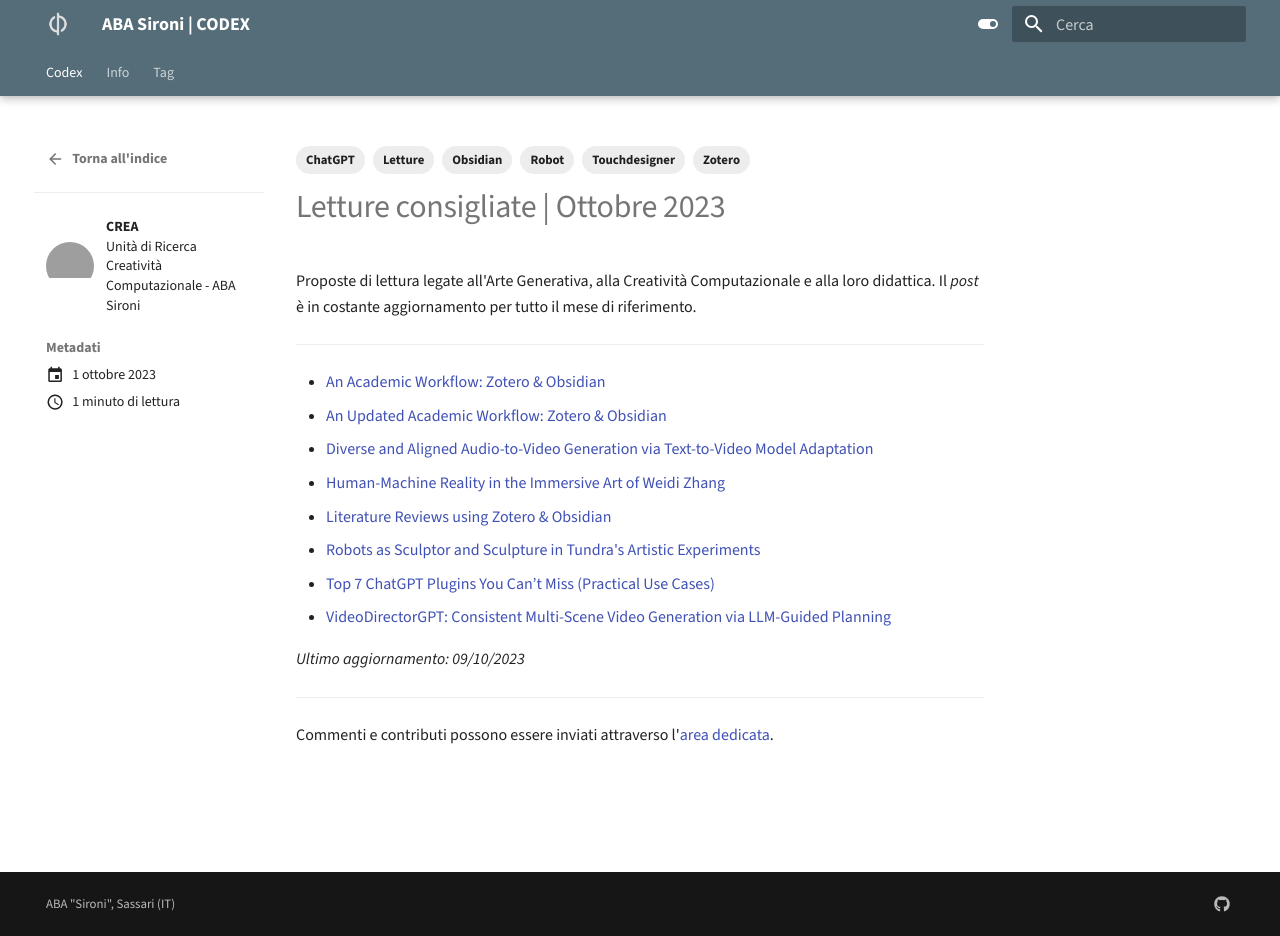
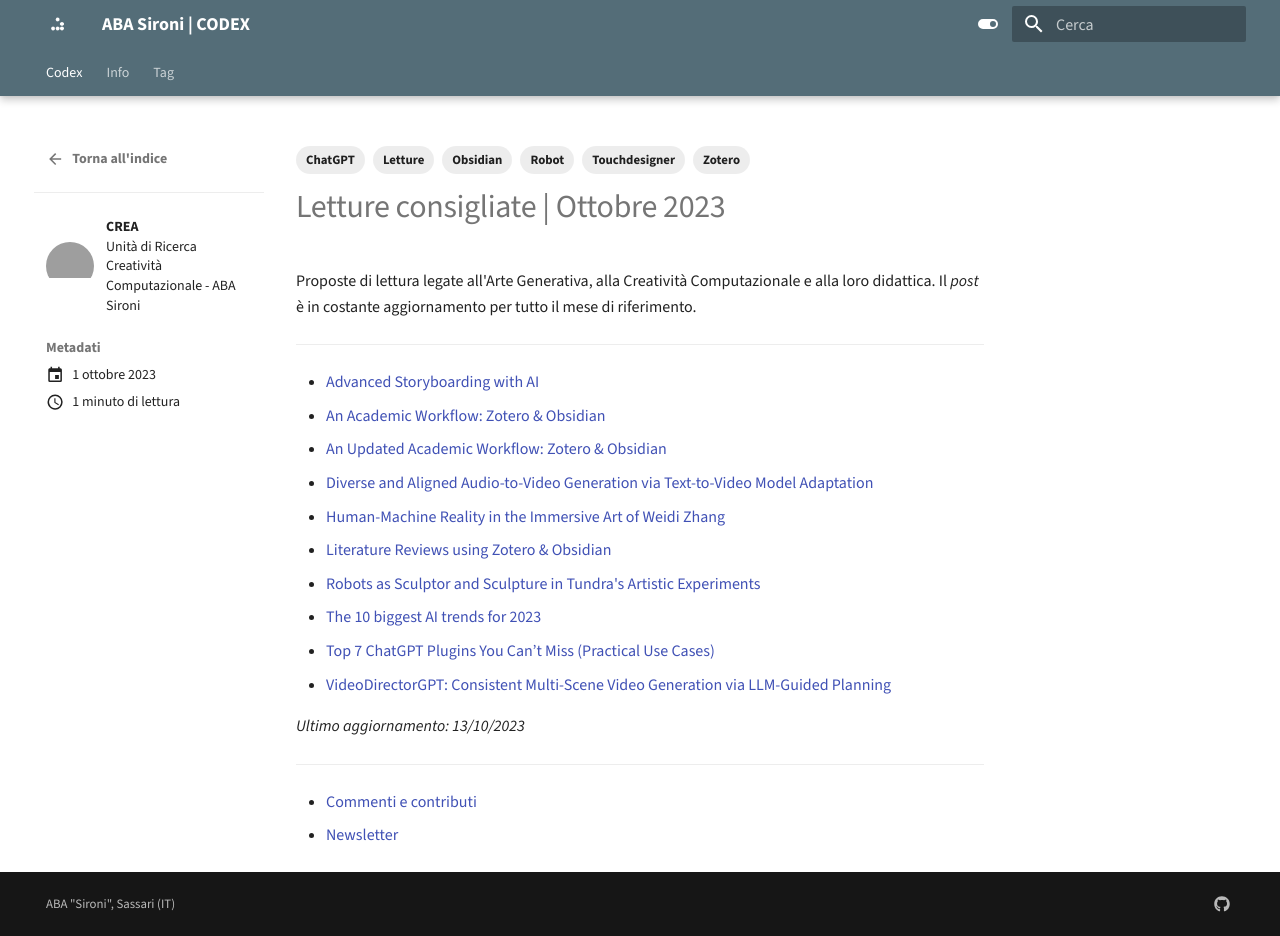
Before and after one commit to ABA-Sironi-Codex/codex, an MkDocs documentation site: the page built from docs/posts/000_Letture-10-23.md, in a window 1280 px wide and 936 px high. Built offline with MkDocs 1.6.1 and Material for MkDocs 9.7.7, drawn with Linux system fonts in a browser that asks for light colours; grey boxes are pictures that could not be loaded.

Commit message:
Nuovi logo e pièdipagina

```diff
--- a/docs/.authors.yml
+++ b/docs/.authors.yml
@@ -6,4 +6,4 @@
   ABA:
     name: CREA        # Author name
     description: Unità di Ricerca Creatività Computazionale - ABA Sironi # Author description
-    avatar: https://codex.accademiasironi.it/assets/logo.png  # Author avatar
+    avatar: https://codex.accademiasironi.it/assets/logo.gif  # Author avatar
--- a/docs/posts/000_Letture-10-23.md
+++ b/docs/posts/000_Letture-10-23.md
@@ -19,17 +19,20 @@
  <!-- more -->
 ---
 
+- [Advanced Storyboarding with AI](https://bettermarketing.pub/advanced-storyboarding-with-ai-d74e841dc3ae)
 - [An Academic Workflow: Zotero & Obsidian](https://medium.com/@alexandraphelan/an-academic-workflow-zotero-obsidian-56bf918d51ab)
 - [An Updated Academic Workflow: Zotero & Obsidian](https://medium.com/@alexandraphelan/an-updated-academic-workflow-zotero-obsidian-cffef080addd)
 - [Diverse and Aligned Audio-to-Video Generation via Text-to-Video Model Adaptation](https://pages.cs.huji.ac.il/adiyoss-lab/TempoTokens/)
 - [Human-Machine Reality in the Immersive Art of Weidi Zhang](https://derivative.ca/community-post/human-machine-reality-immersive-art-weidi-zhang/68201)
 - [Literature Reviews using Zotero & Obsidian](https://medium.com/@alexandraphelan/literature-reviews-using-zotero-obsidian-66eba1565d78)
 - [Robots as Sculptor and Sculpture in Tundra's Artistic Experiments](https://derivative.ca/community-post/robots-sculptor-and-sculpture-tundras-artistic-experiments/68114)
+- [The 10 biggest AI trends for 2023](https://medium.com/@jennifer.wales22/the-10-biggest-artificial-intelligence-ai-trends-for-2023-beyond-60b5ef326200)
 - [Top 7 ChatGPT Plugins You Can’t Miss (Practical Use Cases)](https://medium.com/@eldatero/top-7-chatgpt-plugins-you-cant-miss-practical-use-cases-25c4e4e2f974)
 - [VideoDirectorGPT: Consistent Multi-Scene Video Generation via LLM-Guided Planning](https://videodirectorgpt.github.io/)
 
-_Ultimo aggiornamento: 09/10/2023_
+_Ultimo aggiornamento: 13/10/2023_
 
 ---
 
-Commenti e contributi possono essere inviati attraverso l'[area dedicata](https://github.com/orgs/ABA-Sironi-Codex/discussions).
+- [Commenti e contributi](https://github.com/orgs/ABA-Sironi-Codex/discussions)
+- [Newsletter](https://forms.gle/uYitLWT8V9AHiD5d9)
--- a/mkdocs.yml
+++ b/mkdocs.yml
@@ -41,7 +41,7 @@
     - navigation.top
   name: material
   language: it
-  logo: assets/logo.png
+  logo: assets/logo.gif
   favicon: assets/logo.png
   font:
     text: Source Sans 3
```
Also changed, not shown: docs/posts/001-NvidiaJetson.md (+2 -1 lines), docs/posts/002-GiocoDadiMusicali.md (+2 -1 lines), docs/assets/logo.gif (added).
